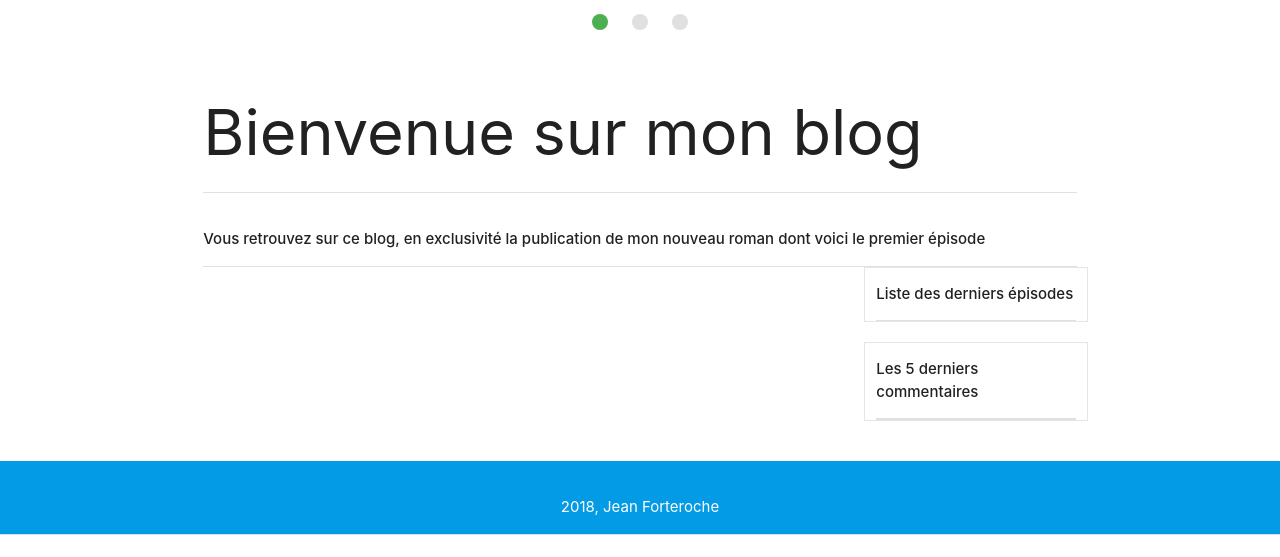
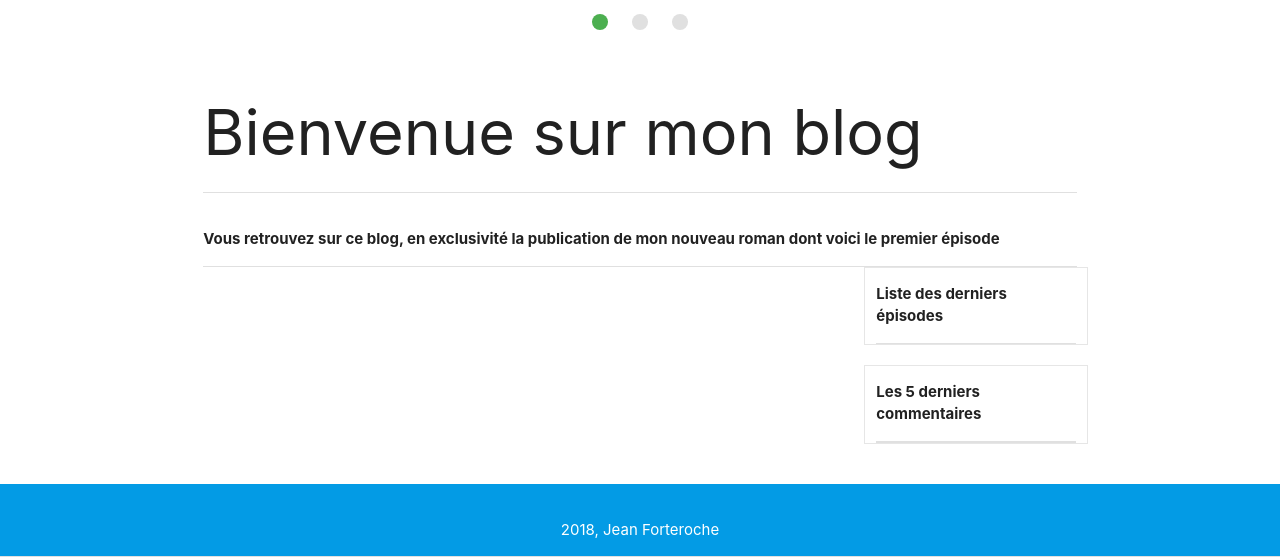
Before and after one commit to Ehyiah/projet4, a PHP site: page / in a window 1280 px wide. Shown: the part 488-1045 px from the top of the page. Before the commit the page ends 1023 px from the top, so only its background shows below. Run offline with PHP 8.4, Linux system fonts and the light colour scheme; data that the repository does not hold is empty; some libraries are stand-ins or nearby versions.

Commit message:
correction strong CSS

```diff
--- a/public/css/style.css
+++ b/public/css/style.css
@@ -114,3 +114,8 @@
         z-index: 1050;
         width: 100%;
     }
+
+    /* correction affichage framework materialize */
+    strong {
+        font-weight: bold;
+    }
```
